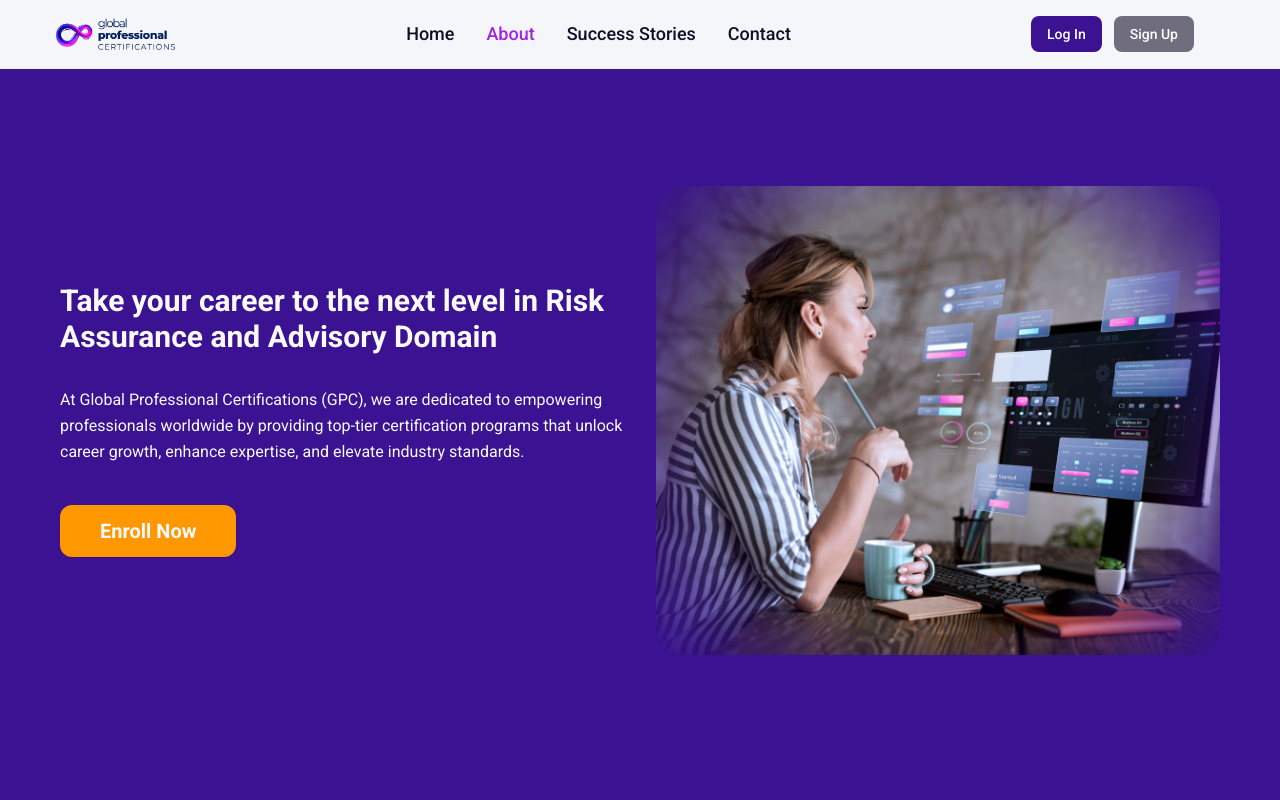
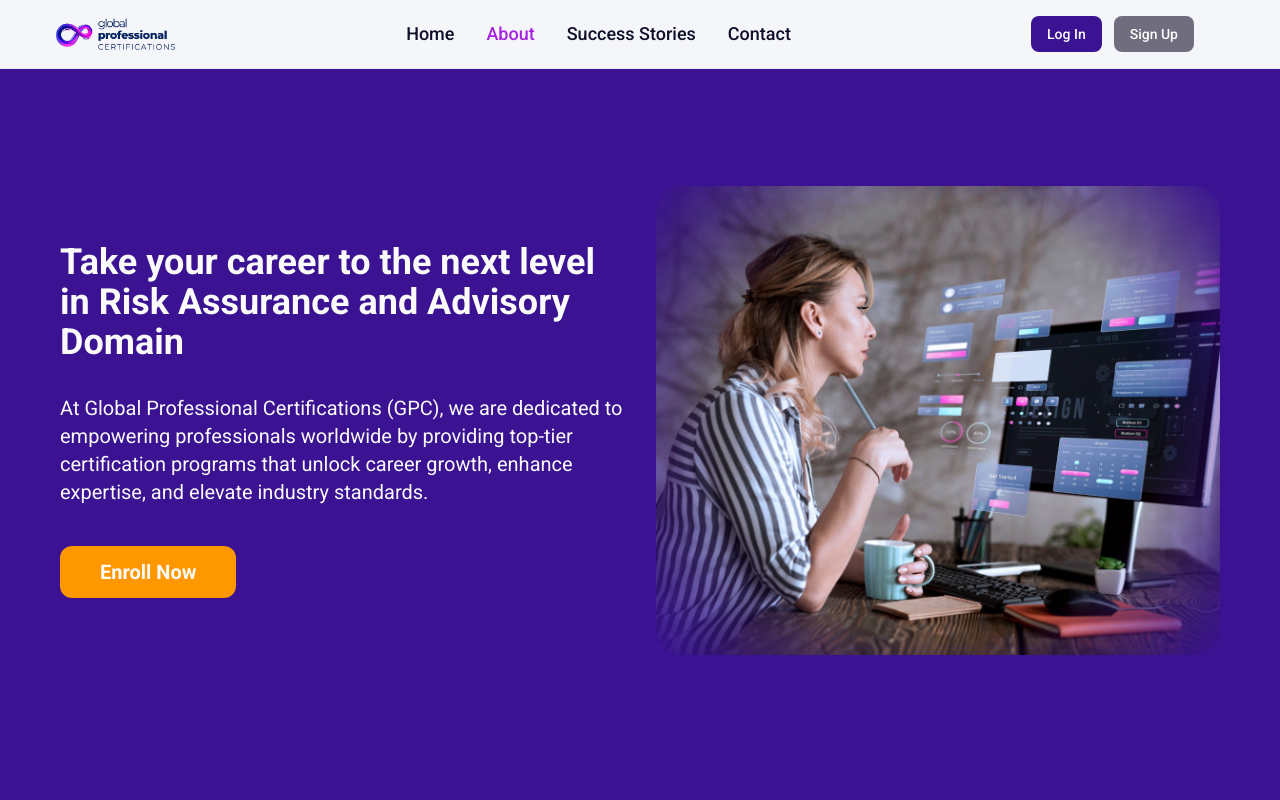
Before and after one commit to swapanmanna/gpc, a React (Vite) app: page /about in a window 1280 px wide. Shown: the top 800 px of the page. Built offline with nearby package versions, Linux system fonts and the light colour scheme.

Commit message:
fixed font size of about us page -> hero section

```diff
--- a/src/components/About/AboutUs.jsx
+++ b/src/components/About/AboutUs.jsx
@@ -20,8 +20,8 @@ export default function AboutUs() {
                     <div className="w-full justify-start items-center gap-8 grid lg:grid-cols-2 grid-cols-1">
                         <div className="w-full flex-col justify-start lg:items-start items-center gap-10 inline-flex">
                             <div className="w-full flex-col justify-start lg:items-start items-center gap-4 flex">
-                                <h2 className="text-gray-50 text-xl md:text-3xl md:pb-4 font-bold font-manrope leading-normal lg:text-start text-center">Take your career to the next level in Risk Assurance and Advisory Domain</h2>
-                                <p className="text-gray-50 text-medium font-normal leading-relaxed lg:text-start text-center">At Global Professional Certifications (GPC), we are dedicated to empowering professionals worldwide by providing top-tier certification programs that unlock career growth, enhance expertise, and elevate industry standards.</p>
+                                <h2 className="text-gray-50 text-xl md:text-4xl md:pb-4 font-bold font-manrope leading-normal lg:text-start text-center">Take your career to the next level in Risk Assurance and Advisory Domain</h2>
+                                <p className="text-gray-50 text-medium font-normal md:text-xl leading-relaxed lg:text-start text-center">At Global Professional Certifications (GPC), we are dedicated to empowering professionals worldwide by providing top-tier certification programs that unlock career growth, enhance expertise, and elevate industry standards.</p>
                             </div>
                             <Link to="https://pages.razorpay.com/CIASessions" target="blank"><button className="sm:w-fit w-full px-8 py-3 bg-orange-500 text-gray-50 hover:text-brand-dark hover:bg-gray-50 transition-all duration-300 ease-in-out rounded-xl shadow-[0px_1px_2px_0px_rgba(16,_24,_40,_0.05)] justify-center items-center flex">
                                 <span className="px-2 font-bold text-xl">Enroll Now</span>
```
